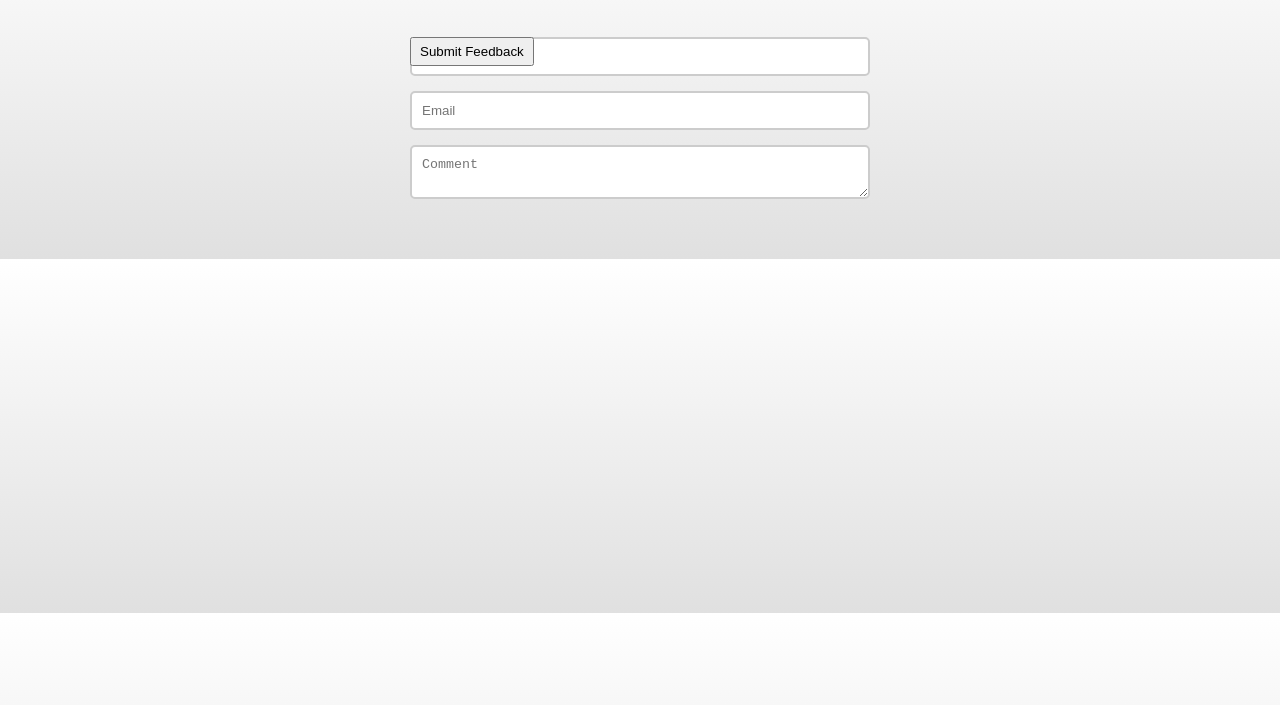
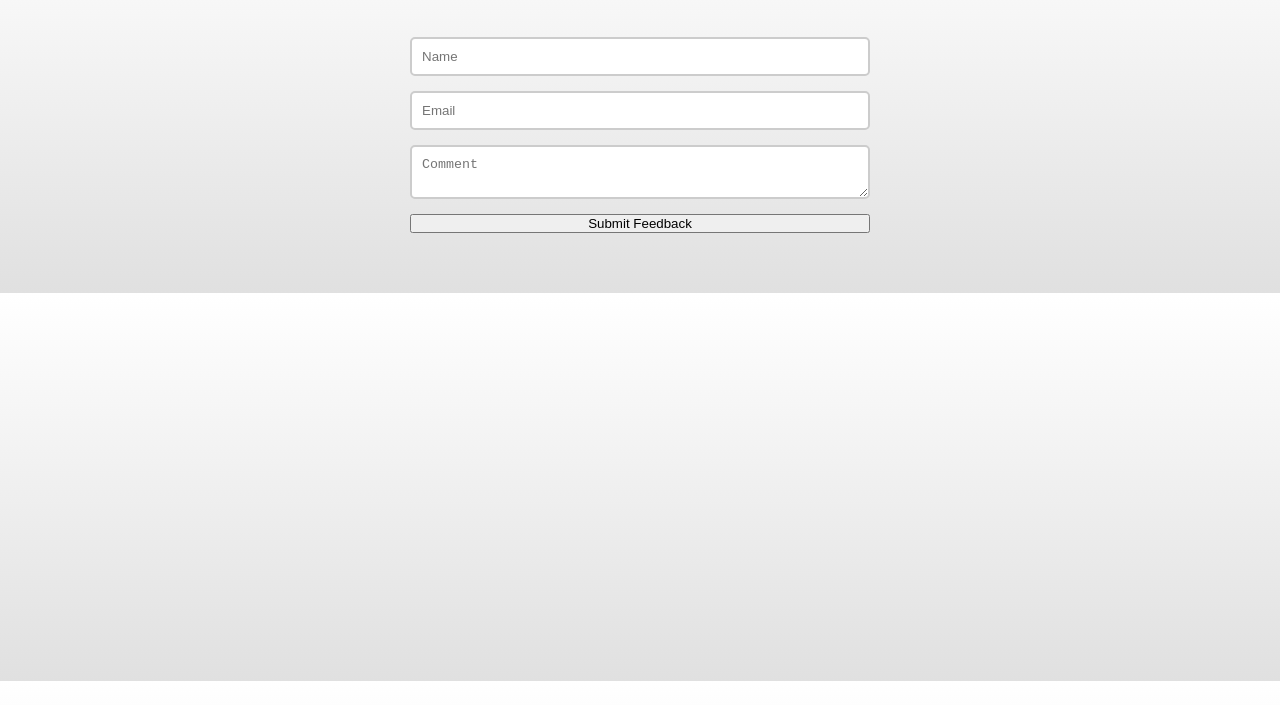
Before and after one commit to jatin2528/masaireact, a plain HTML site: page index.html in a window 1280 px wide. Shown: the part 95-800 px from the top of the page. Drawn offline with nearby package versions, Linux system fonts and the light colour scheme; no server answers.

Commit message:
Update style.css

```diff
--- a/style.css
+++ b/style.css
@@ -88,11 +88,6 @@
     transform: translateY(-5px);
   }
 
-  button.sub{
-    position: absolute;
-    padding: 5px 8px;
-  }
-
   button.delete-btn {
     position: absolute;
     top: 10px;
```
